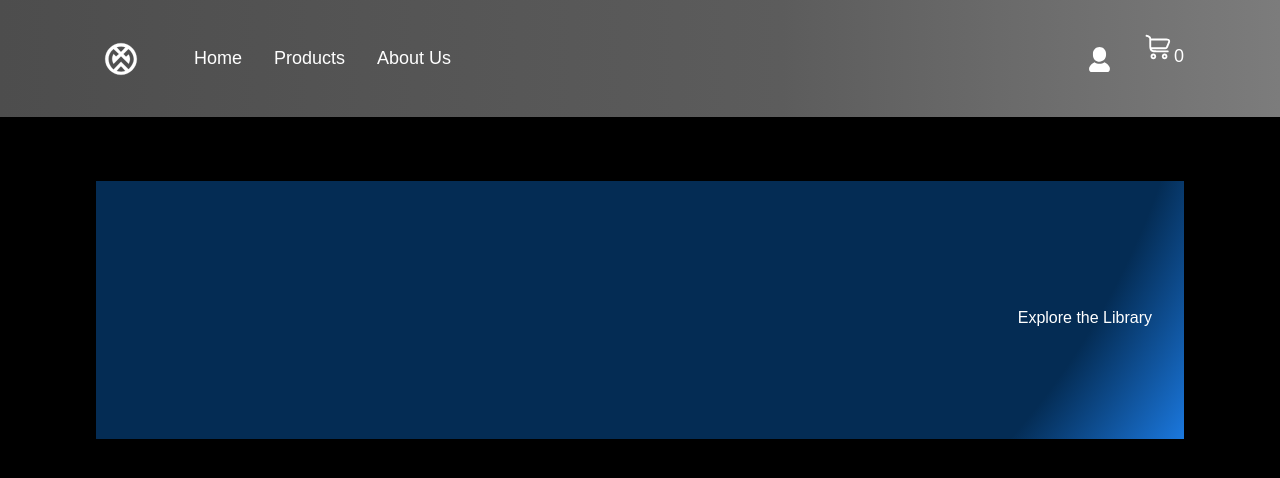
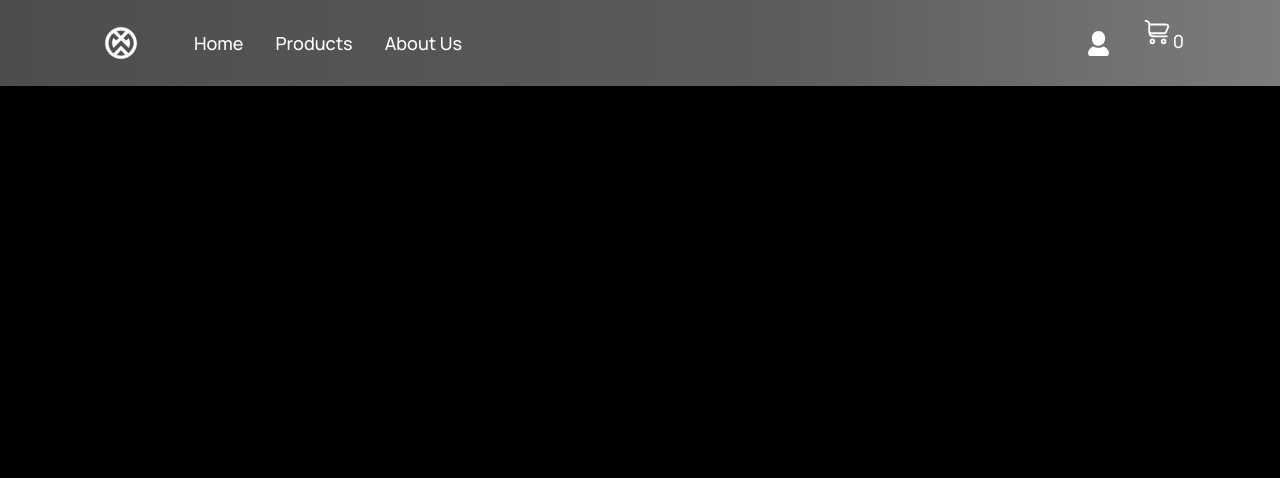
Before and after one commit to Dani025a/fullstackproject, a React (Create React App) app: page /aboutus in a window 1280 px wide. Shown: the top 478 px of the page. Built offline with nearby package versions, Linux system fonts and the light colour scheme; the HTML template or start-up script is replaced by a standard one.

Commit message:
Chnages to navbar

```diff
--- a/src/App.tsx
+++ b/src/App.tsx
@@ -20,7 +20,7 @@ const App = () => {
         </div>
       <Routes>
       <Route path="/" element={<Home/>}/>
-        <Route path="/allproducts" element={<Store/>}/>
+        <Route path="/products" element={<Store/>}/>
         <Route path="/aboutus" element={<ProductDetail/>}/>
         <Route path="/cart" element={<ShoppingCart/>}/>
       </Routes>
--- a/src/components/CategoryList/CategoryList.tsx
+++ b/src/components/CategoryList/CategoryList.tsx
@@ -30,8 +30,10 @@ const CategoryList = ({ selectedCategory, onSelectCategory }: Props) => {
             className={!selectedCategory ? 'selected' : ''}
             onClick={() => onSelectCategory(null)}
           >
-            Clear Categories
+            All products
+            <div className="underline"></div>
           </li>
+
           {categories?.map((category) => (
             <li
               key={category.categoryId}
@@ -39,7 +41,9 @@ const CategoryList = ({ selectedCategory, onSelectCategory }: Props) => {
               onClick={() => onSelectCategory(category)}
             >
               {category.name}
+              <div className="underline"></div>
             </li>
+
           ))}
         </ul>
     </div>
--- a/src/components/CategoryList/categoryList.css
+++ b/src/components/CategoryList/categoryList.css
@@ -1,7 +1,3 @@
-:root {
-  --font-family: 'Your Font Family', sans-serif;
-}
-
 .website__categories_content {
     height: 100%;
     display: flex;
@@ -56,24 +52,19 @@
     text-transform: capitalize;
     text-align: center;
     margin-bottom: 1px;
-    position: relative;
 }
 
-.website__categories_content ul.categories-list li::after {
-  content: "";
-  position: absolute;
-  bottom: 0;
-  left: 50%;
+.website__categories_content ul.categories-list li div.underline {
     width: 80%;
     height: 2px;
     background: linear-gradient(to right, transparent, #FFF, transparent);
-  transform: translateX(-50%);
+    margin: 5px auto 0;
     opacity: 0.5;
     transition: opacity 0.3s ease, background 0.3s ease;
 }
 
-.website__categories_content ul.categories-list li:hover::after,
-.website__categories_content ul.categories-list li.selected::after {
+.website__categories_content ul.categories-list li:hover div.underline,
+.website__categories_content ul.categories-list li.selected div.underline {
     opacity: 1;
     background: linear-gradient(to right, transparent, #FF4820, transparent);
 }
@@ -81,7 +72,6 @@
 .website__categories_content ul.categories-list li.selected {
     color: #FF4820;
 }
-
 @media screen and (max-width: 700px) {
     .website__categories_content h1 {
         font-size: 20.11px;
--- a/src/components/ProductDetail/ProductDetail.tsx
+++ b/src/components/ProductDetail/ProductDetail.tsx
@@ -5,13 +5,8 @@ import './productdetail.css'
 
 const ProductDetail = () => {
   return (
-    <div className="webshop__productdetail section__margin" id="wwebshop">
-    <div className="webshop__productdetail-feature">
-    </div>
-    <div className="webshop__productdetail-heading">
-      <h1 className="gradient__text">The possibilities are beyond your imagination</h1>
-      <p>Explore the Library</p>
-    </div>
+    <div className="website__productDetail-container">
+
     </div>
   )
 }
--- a/src/components/ProductDetail/productdetail.css
+++ b/src/components/ProductDetail/productdetail.css
@@ -1,123 +1,3 @@
-.webshop__productdetail {
-    display: flex;
-    flex-direction: column;
-
-    padding: 2rem;
-    background: var(--color-footer);
-
-    /* ff 3.6+ */
-    background:-moz-radial-gradient(circle at 30% -100%, #042c54 25%, rgba(4, 44, 84, 1) 85%, rgba(27, 120, 222, 1) 100%);
-
-    /* safari 5.1+,chrome 10+ */
-    background:-webkit-radial-gradient(circle at 30% -100%, #042c54 25%, rgba(4, 44, 84, 1) 85%, rgba(27, 120, 222, 1) 100%);
-
-    /* opera 11.10+ */
-    background:-o-radial-gradient(circle at 30% -100%, #042c54 25%, rgba(4, 44, 84, 1) 85%, rgba(27, 120, 222, 1) 100%);
-
-    /* ie 10+ */
-    background:-ms-radial-gradient(circle at 30% -100%, #042c54 25%, rgba(4, 44, 84, 1) 85%, rgba(27, 120, 222, 1) 100%);
-
-    /* global 92%+ browsers support */
-    background:radial-gradient(circle at 30% -100%, #042c54 25%, rgba(4, 44, 84, 1) 85%, rgba(27, 120, 222, 1) 100%);
-
-    filter: drop-shadow(0px 4px 4px rgba(0, 0, 0, 0.25));
-}
-
-.webshop__productdetail-feature {
+.website__productDetail-container {
     display: flex;
 }
-
-/* Customizing feature component as per needs */
-.webshop__productdetail-feature .webshop__features-container__feature {
-    margin: 0;
-}
-
-/* Customizing feature component as per needs */
-.webshop__productdetail-feature .webshop__features-container_feature-text {
-    max-width: 700px;
-}
-
-.webshop__productdetail-heading {
-    display: flex;
-    flex-direction: row;
-    justify-content: space-between;
-    align-items: center;
-
-    margin: 4rem 0 2rem;
-}
-
-.webshop__productdetail-heading h1 {
-    font-size: 34px;
-    line-height: 45px;
-    font-weight: 800;
-    font-family: var(--font-family);
-    max-width: 510px;
-}
-
-.webshop__productdetail-heading p {
-    font-family: var(--font-family);
-    font-weight: 500;
-    font-size: 16px;
-    line-height: 30px;
-    color: var(--color-subtext);
-    cursor: pointer;
-}
-
-.webshop__productdetail-container {
-    display: flex;
-    flex-wrap: wrap;
-    flex-direction: row;
-
-    margin-top: 2rem;
-}
-
-/* Customizing feature component as per needs */
-.webshop__productdetail-container .webshop__features-container__feature {
-    flex: 1;
-    margin: 1rem;
-    min-width: 210px;
-    display: unset;
-    flex-direction: column;
-}
-
-/* Customizing feature component as per needs */
-.webshop__productdetail-container .webshop__features-container_feature-text {
-    margin-top: 0.5rem;
-}
-
-@media screen and (max-width: 850px) {
-    .webshop__productdetail-heading {
-        flex-direction: column;
-        align-items: flex-start;
-        margin-bottom: 0rem;
-    }
-
-    .webshop__productdetail-heading p {
-        margin-top: 1rem;
-    }
-}
-
-@media screen and (max-width: 650px) {
-    /* Customizing feature component as per needs */
-    .webshop__productdetail-feature .webshop__features-container__feature {
-        flex-direction: column;
-    }
-
-    /* Customizing feature component as per needs */
-    .webshop__productdetail-feature .webshop__features-container_feature-text {
-        margin-top: 0.5rem;
-    }
-
-    .webshop__productdetail-heading h1 {
-        font-size: 28px;
-        line-height: 40px;
-    }
-}
-
-@media screen and (max-width: 350px) {
-    /* Customizing feature component as per needs */
-    .webshop__productdetail-container .webshop__features-container__feature {
-        margin: 1rem 0;
-        min-width: 100%;
-    }
-}
--- a/src/components/navbar/Navbar.tsx
+++ b/src/components/navbar/Navbar.tsx
@@ -1,18 +1,26 @@
-import { useContext, useState } from 'react'
+import { useEffect, useState } from 'react'
 import './navbar.css'
 import { RiMenu3Line, RiCloseLine } from 'react-icons/ri'
 import logo from '../../assets/logo.svg';
 import signin from '../../assets/signin.svg';
 import cart from '../../assets/cart.svg';
 import { useShoppingCart } from '../../context/ShoppingCartContext';
-import { useHref } from 'react-router-dom';
 import { Link } from 'react-router-dom';
 
 const Navbar = () => {
   const [toggleMenu, setToggleMenu] = useState(false);
   const [toggleMenuSign, setToogleMenuSign] = useState(false);
   const { openCart, cartQuantity } = useShoppingCart()
+  const [scrolled, setScrolled] = useState(false);
 
+  const handleScroll = () => {
+      const offset = window.scrollY;
+      if (offset > 60) {
+          setScrolled(true);
+      } else {
+          setScrolled(false);
+      }
+  };
 
   const openMenu = () => {
     setToggleMenu(true)
@@ -23,7 +31,20 @@ const Navbar = () => {
     setToogleMenuSign(true)
   }
 
-  return (
+  useEffect(() => {
+    window.addEventListener('scroll', handleScroll);
+    return () => {
+        window.removeEventListener('scroll', handleScroll);
+    };
+}, []);
+
+let navbarClasses = ['webshop__navbar', 'gradient__bg'];
+if (scrolled) {
+    navbarClasses.push('scrolled');
+}
+
+return (
+    <div className={navbarClasses.join(' ')}>
     <div className="webshop__navbar">
       <div className="webshop__navbar-links">
         <div className="webshop__navbar-links_logo">
@@ -31,7 +52,7 @@ const Navbar = () => {
         </div>
         <div className="webshop__navbar-links_container">
           <p><a href="/">Home</a></p>
-          <p><a href="/allproducts">Products</a></p>
+          <p><a href="/products">Products</a></p>
           <p><a href="/aboutus">About us</a></p>
         </div>
       </div>
@@ -69,6 +90,7 @@ const Navbar = () => {
         )}
       </div>
     </div>
+    </div>
   );
 };
 
--- a/src/components/navbar/navbar.css
+++ b/src/components/navbar/navbar.css
@@ -1,9 +1,20 @@
+
 .webshop__navbar {
     display: flex;
     justify-content: space-between;
     align-items: center;
+    padding: 2.7rem 6rem;
+    position: fixed;
+    top: 0;
+    left: 0;
+    width: 100%;
+    z-index: 1000;
+    transition: background 0.3s ease;
+    height: 60px;
+}
 
-    padding: 2rem 6rem;
+.webshop__navbar.scrolled {
+    background: linear-gradient(90deg, rgba(77,77,77,0.7) 0%, rgba(92,92,92,0.7) 61%, rgba(124,124,124,0.7) 100%);
 }
 
 .webshop__navbar-links {
@@ -130,9 +141,3 @@
         display: flex;
     }
 }
-
-@media screen and (max-width: 700px) {
-    .webshop__navbar {
-        padding: 2rem 4rem;
-    }
-}
--- a/src/pages/Home.tsx
+++ b/src/pages/Home.tsx
@@ -2,7 +2,7 @@ import React from 'react'
 
 const Home = () => {
   return (
-    <div></div>
+    <div className='website__home-container'></div>
   )
 }
 
--- a/src/pages/Store.tsx
+++ b/src/pages/Store.tsx
@@ -16,7 +16,6 @@ export interface ProductQuery {
 export const Store = () => {
   const [productQuery, SetProductQuery] = useState<ProductQuery>({} as ProductQuery);
 
-
   return (
     <div className="website__store-container">
       <CategoryList
--- a/src/pages/home.css
+++ b/src/pages/home.css
@@ -0,0 +1,3 @@
+.website__home-container {
+    display: flex;
+  }
--- a/src/pages/store.css
+++ b/src/pages/store.css
@@ -1,7 +1,9 @@
+
 .website__store-container {
     display: flex;
     flex-direction: row;
     height: 100%;
+    margin-top: 90px
 }
 
 
@@ -9,3 +11,10 @@
     display: flex;
     flex-direction: row;
 }
+
+.website__store-container > :first-child {
+    margin-right: 20px;
+    height: 100%;
+    overflowY: 'auto';
+    maxHeight: '400px';
+}
```
Lines whose indentation alone changed are shown as unchanged.
